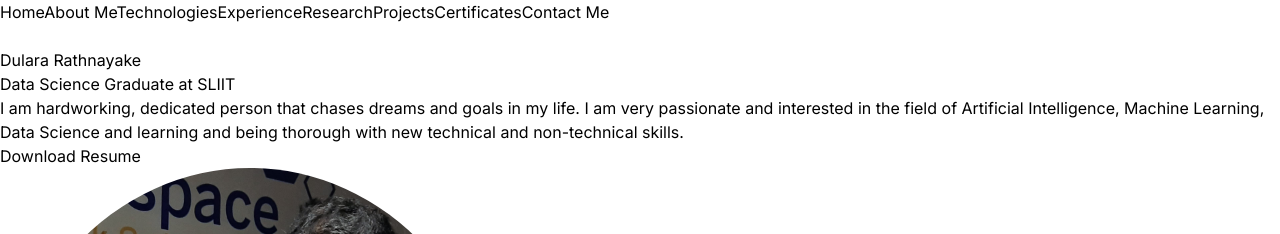
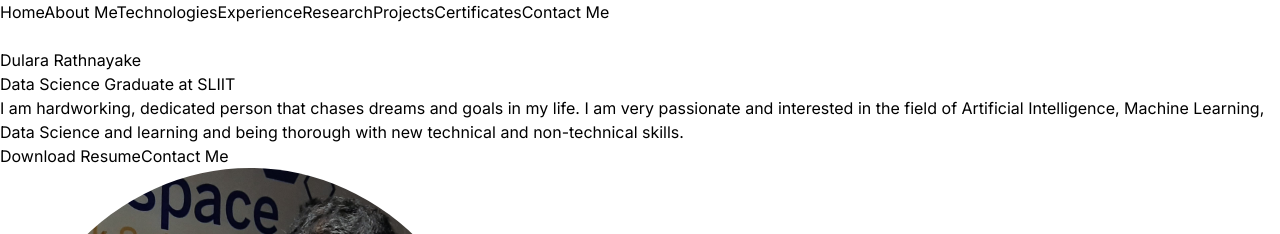
Before and after one commit to Dulara2001/Portfolio, a React (Vite) app: page / in a window 1280 px wide. Shown: the top 234 px of the page. Built offline with nearby package versions, Linux system fonts and the light colour scheme.

Commit message:
update home

```diff
--- a/src/components/Hero.jsx
+++ b/src/components/Hero.jsx
@@ -41,16 +41,28 @@ const Hero = () => {
                         </motion.p>
 
                         {/* Download Resume Button */}
-                        <motion.a
-                            href="https://drive.google.com/file/d/14Uswn_-PUf3ONFbbLRQvTo9szPV_CMzY/view?usp=sharing"
-                            target="_blank" // Opens in a new tab
-                            rel="noopener noreferrer" // Security best practice
+                        <motion.div
                             variants={container(1.5)}
                             initial="hidden"
                             animate="visible"
-                            className="mt-6 inline-block px-8 py-3 bg-gradient-to-r from-pink-300 via-slate-500 to-purple-500 text-white font-semibold text-lg rounded-lg hover:bg-gradient-to-l hover:from-purple-500 hover:to-pink-300 transition-all duration-300">
-                            Download Resume
-                        </motion.a>
+                            className="mt-6 flex flex-wrap gap-4"
+                        >
+                            <a
+                                href="https://drive.google.com/file/d/14Uswn_-PUf3ONFbbLRQvTo9szPV_CMzY/view?usp=sharing"
+                                target="_blank"
+                                rel="noopener noreferrer"
+                                className="px-8 py-3 bg-gradient-to-r from-pink-300 via-slate-500 to-purple-500 text-white font-semibold text-lg rounded-lg hover:bg-gradient-to-l hover:from-purple-500 hover:to-pink-300 transition-all duration-300"
+                            >
+                                Download Resume
+                            </a>
+
+                            <a
+                                href="#contact"
+                                className="px-8 py-3 bg-gradient-to-r from-pink-300 via-slate-500 to-purple-500 text-white font-semibold text-lg rounded-lg hover:bg-gradient-to-l hover:from-purple-500 hover:to-pink-300 transition-all duration-300"
+                            >
+                                Contact Me
+                            </a>
+                        </motion.div>
                     </div>
                 </div>
                 <div className="w-full lg:w-1/2 lg:p-8">
```
